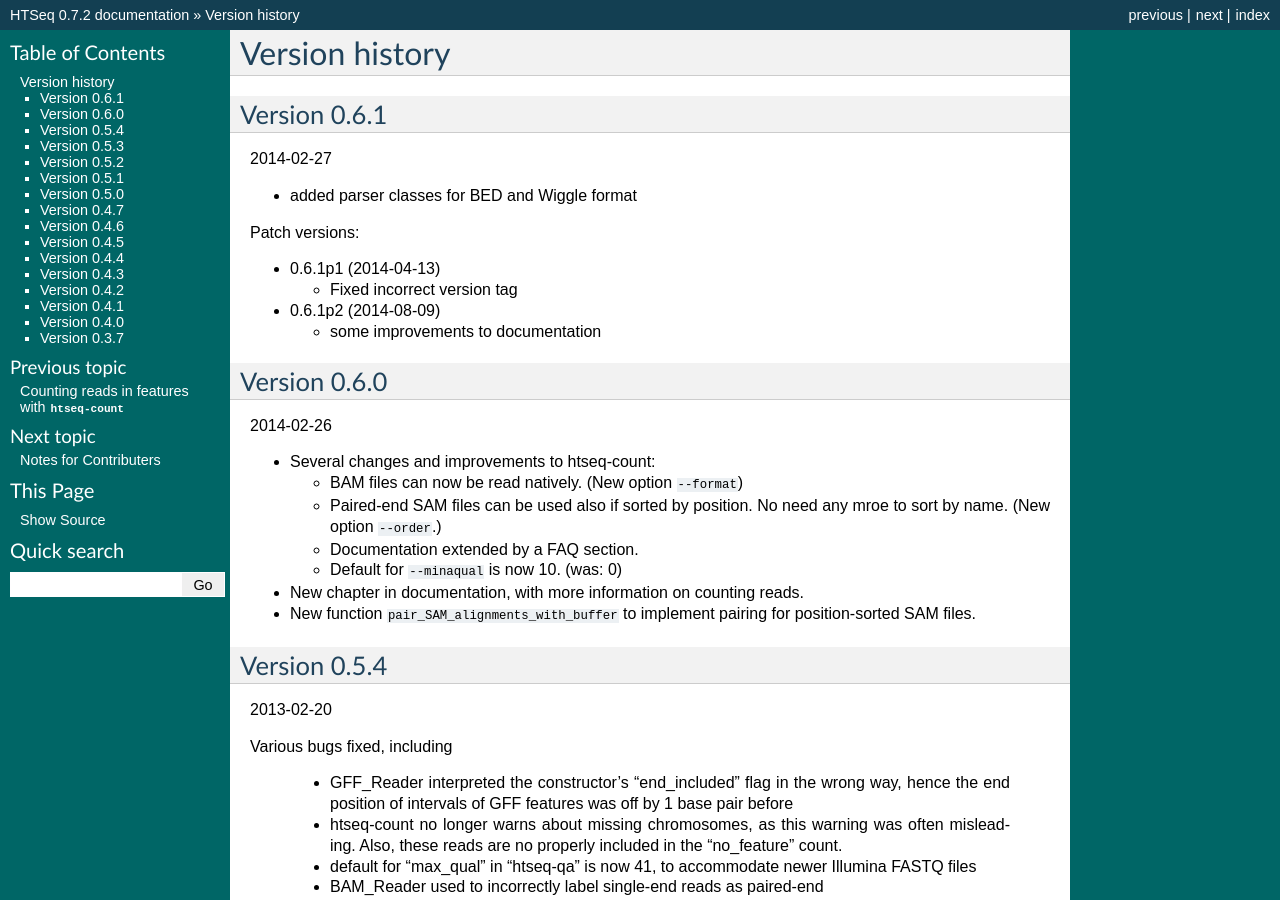
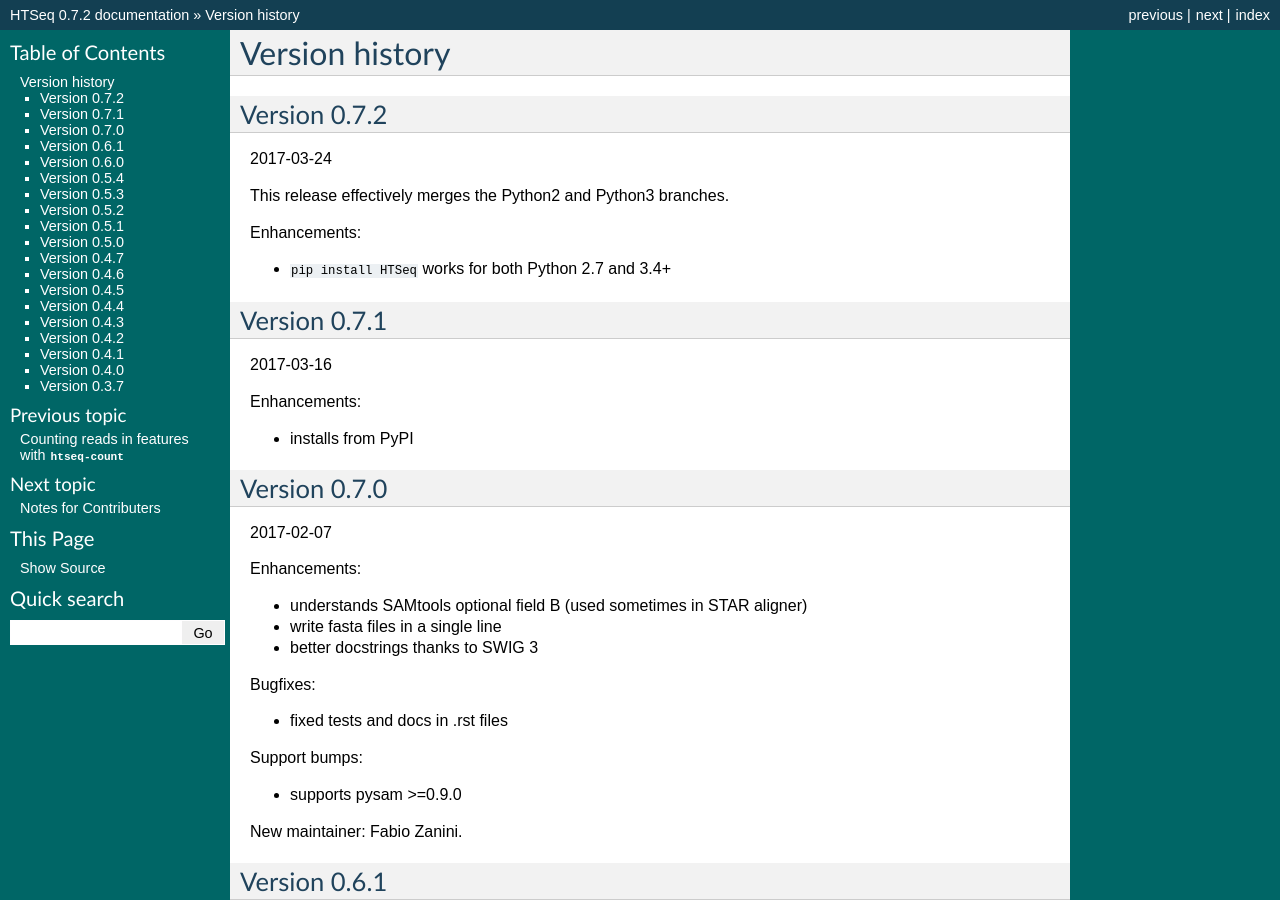
Before and after one commit to simon-anders/htseq, a Sphinx documentation site: the page built from python3/doc/history.rst, in a window 1280 px wide and 900 px high. Built offline with Sphinx 7.4.7, drawn with Linux system fonts in a browser that asks for light colours.

Commit message:
Updated docs history

```diff
--- a/python3/doc/history.rst
+++ b/python3/doc/history.rst
@@ -3,6 +3,50 @@
 ***************
 Version history
 ***************
+
+Version 0.7.2
+=============
+
+2017-03-24
+
+This release effectively merges the Python2 and Python3 branches.
+
+Enhancements:
+
+- ``pip install HTSeq`` works for both Python 2.7 and 3.4+
+
+
+Version 0.7.1
+=============
+
+2017-03-16
+
+Enhancements:
+
+- installs from PyPI
+
+
+Version 0.7.0
+=============
+
+2017-02-07
+
+Enhancements:
+
+- understands SAMtools optional field B (used sometimes in STAR aligner)
+- write fasta files in a single line
+- better docstrings thanks to SWIG 3
+
+Bugfixes:
+
+- fixed tests and docs in .rst files
+
+Support bumps:
+
+- supports pysam >=0.9.0
+
+New maintainer: Fabio Zanini.
+
 
 Version 0.6.1
 =============
```
